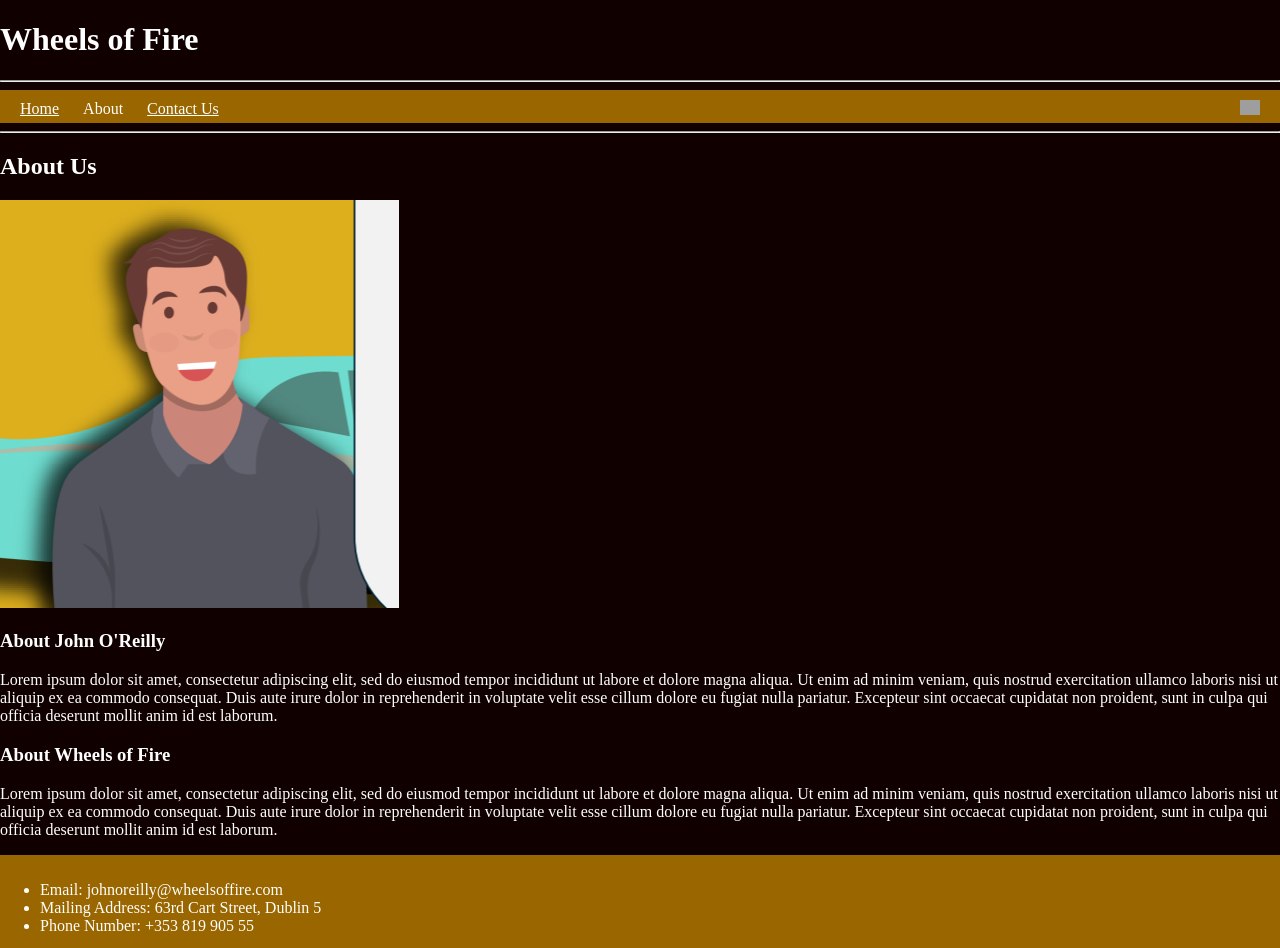
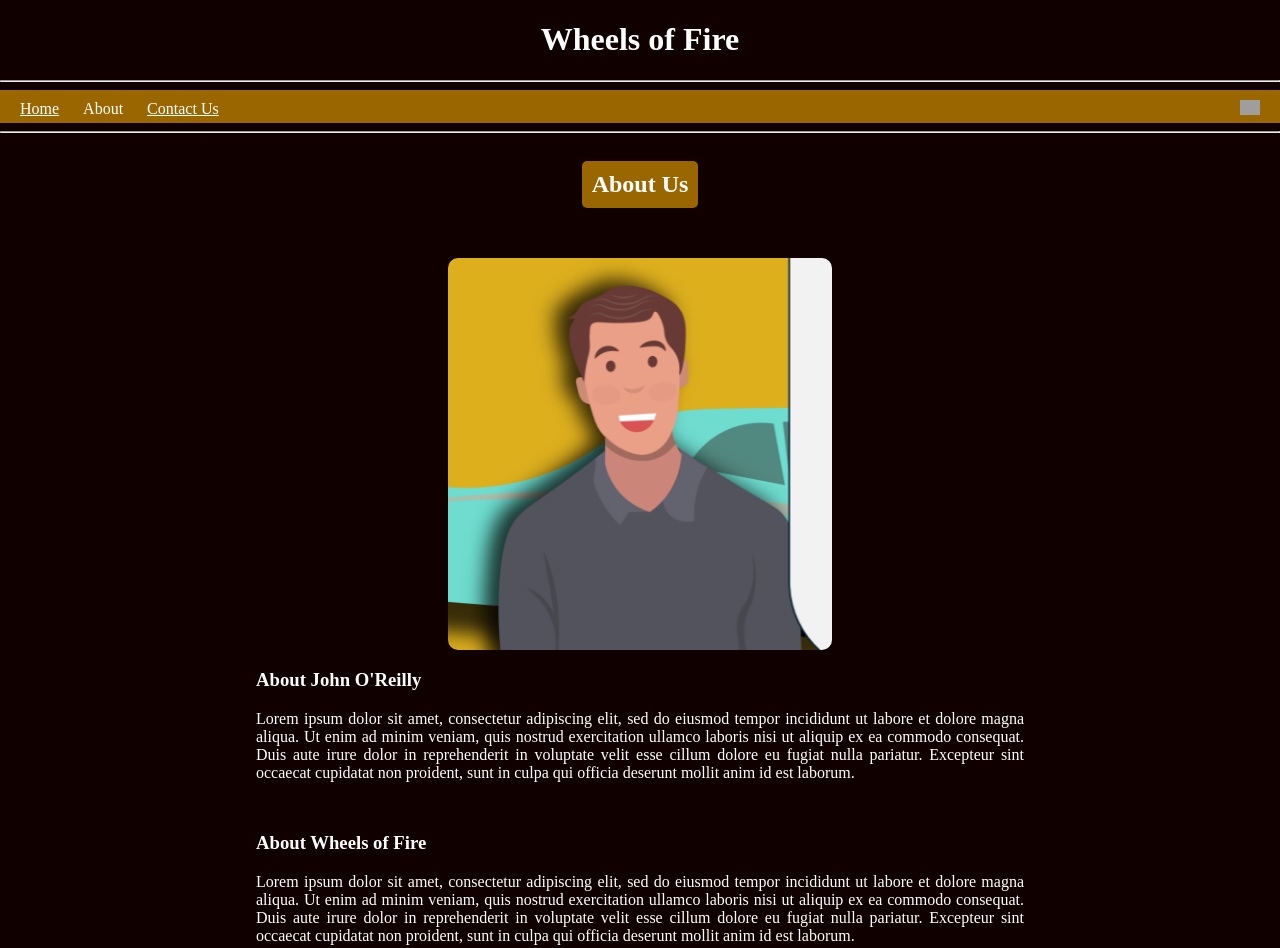
Before and after one commit to Eli-Eh/WheelsOfFireWebsite, a plain HTML site: page site/about.html in a window 1280 px wide. Shown: the top 948 px of the page. Drawn offline with Linux system fonts and the light colour scheme; grey boxes are pictures that could not be loaded.

Commit message:
Update style.css
third part of consistency "overhaul"
also added a whole lot more formatting :3

```diff
--- a/site/style.css
+++ b/site/style.css
@@ -15,6 +15,34 @@ body{
 	background-color: var(--black);
 }
 
+/* Confines main content to smaller box, and has a minimum height.  */
+main{
+	width: 60%;
+	margin: 0 auto;
+	min-height: 360px;
+}
+
+section{
+	margin-bottom: 50px;
+	text-align: justify;
+}
+
+/* Changes background colour of form elements */
+input {
+	background-color: var(--orange);
+	margin-bottom:5px;
+}
+
+/* Changes background colour of form elements */
+select {
+	background-color: var(--orange);
+	margin-bottom:10px;
+}
+
+h1{
+	text-align: center;
+}
+
 /* Makes all elements with the inBox class have an orange background, as well as a bit of padding. */
 .inBox{
 	background-color: var(--orange);
@@ -23,6 +51,41 @@ body{
 }
 
 /* Extra padding to make the text on the side-by-side links readable. */
-.inBox a{
+.inBox a {
 	padding-left:20px;
 }
+
+header {
+	margin-bottom:30px;
+}
+
+/*annoyingly nessecary.*/
+.pageTitleContainer{
+	display: flex;
+  	align-items: center;
+  	justify-content: center;
+}
+
+.pageTitle {
+	background-color: var(--orange);
+	padding: 10px;
+	border-radius: 5px;
+	width: max-content;
+}
+
+.aboutImageGallery{
+	display: block;
+	border-radius: 10px;
+	width: 50%;
+	height: 50%;
+	margin-left: auto;
+	margin-right: auto;
+}
+
+form{
+	text-align: center;
+}
+
+footer {
+	margin-top:80px;
+}
```
